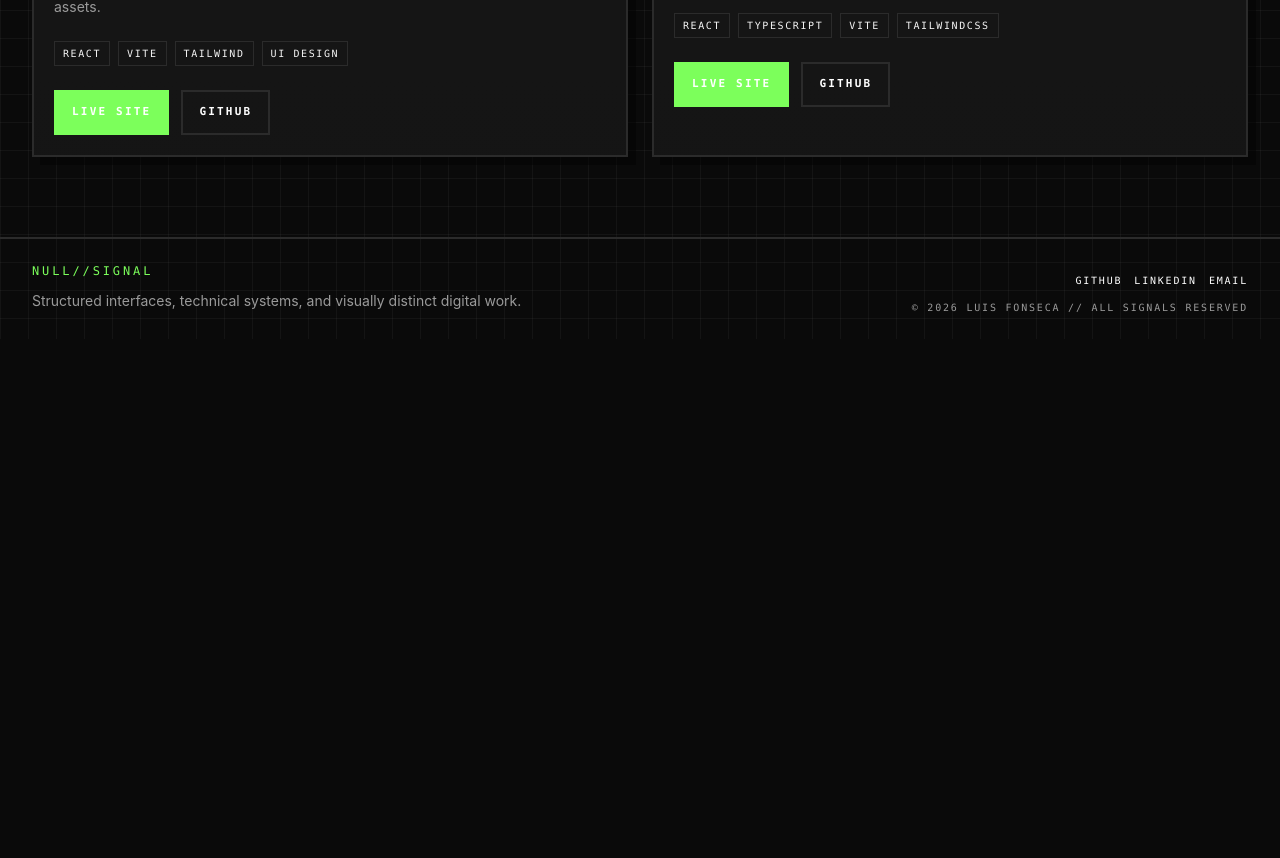
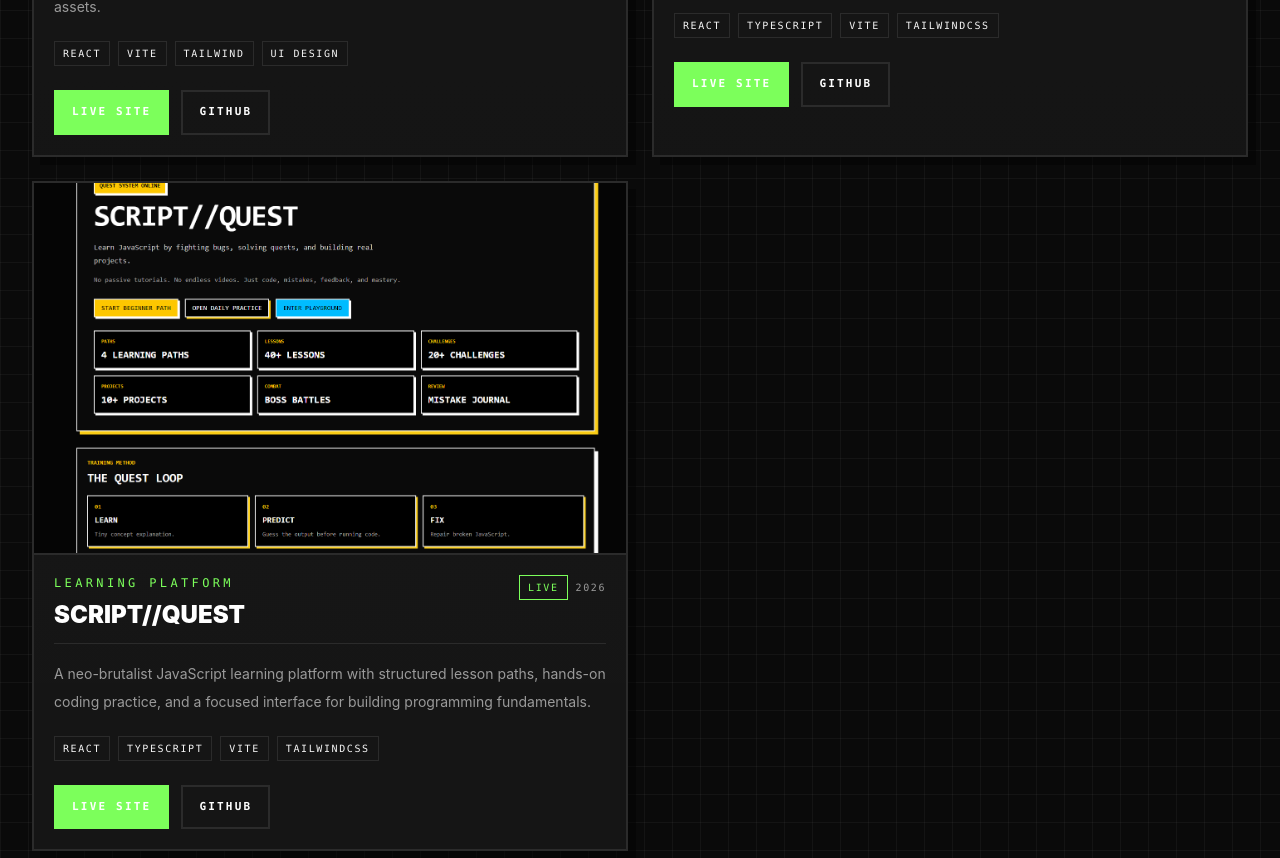
Before and after one commit to YoItsLuisBro/null-signal-2.0, a React (Vite) app: page /projects in a window 1280 px wide. Shown: the part 2482-3340 px from the top of the page. Before the commit the page ends 2821 px from the top, so only its background shows below. Built offline with nearby package versions, Linux system fonts and the light colour scheme.

Commit message:
Added SCRIPT//QUEST

```diff
--- a/src/features/projects/projects.data.js
+++ b/src/features/projects/projects.data.js
@@ -3,7 +3,8 @@ import glitchtype93Cover from "../../assets/projects/glitchtype93-cover.png";
 import cyberHeavenCover from "../../assets/projects/cyber-heaven-cover.png";
 import tripSlabsCover from "../../assets/projects/trip-slabs-cover.png";
 import roleReadyCover from "../../assets/projects/role-ready-cover.png";
-import queryQuestCover from '../../assets/projects/quest-query-cover.png'
+import queryQuestCover from "../../assets/projects/quest-query-cover.png";
+import scriptQuestCover from "../../assets/projects/script-quest-cover.png";
 
 export const projects = [
   {
@@ -90,6 +91,20 @@ export const projects = [
     year: "2026",
     category: "Learning Platform",
   },
+  {
+    slug: "script-quest",
+    title: "SCRIPT//QUEST",
+    description:
+      "A neo-brutalist JavaScript learning platform with structured lesson paths, hands-on coding practice, and a focused interface for building programming fundamentals.",
+    stack: ["React", "TypeScript", "Vite", "TailwindCSS"],
+    liveUrl: "https://script-quest.vercel.app/",
+    repoUrl: "https://github.com/YoItsLuisBro/script-quest",
+    image: scriptQuestCover,
+    featured: true,
+    status: "Live",
+    year: "2026",
+    category: "Learning Platform",
+  },
 ];
 
 export const featuredProjects = projects.filter((project) => project.featured);
```
Also changed, not shown: src/assets/projects/script-quest-cover.png (added).
